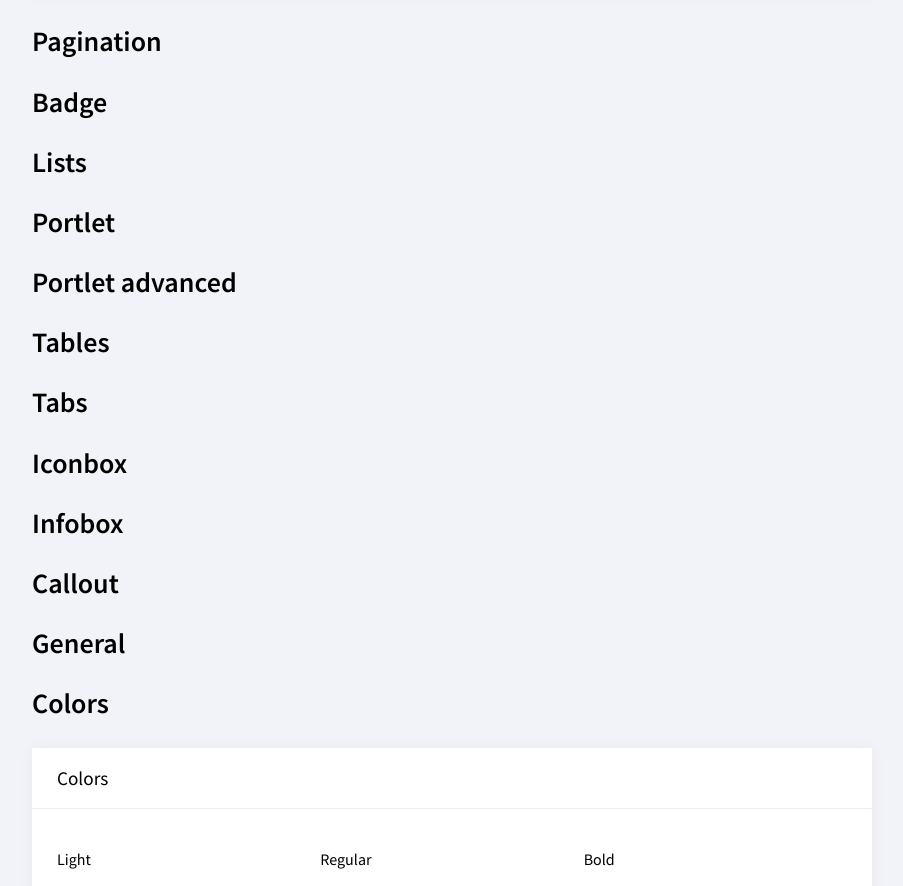
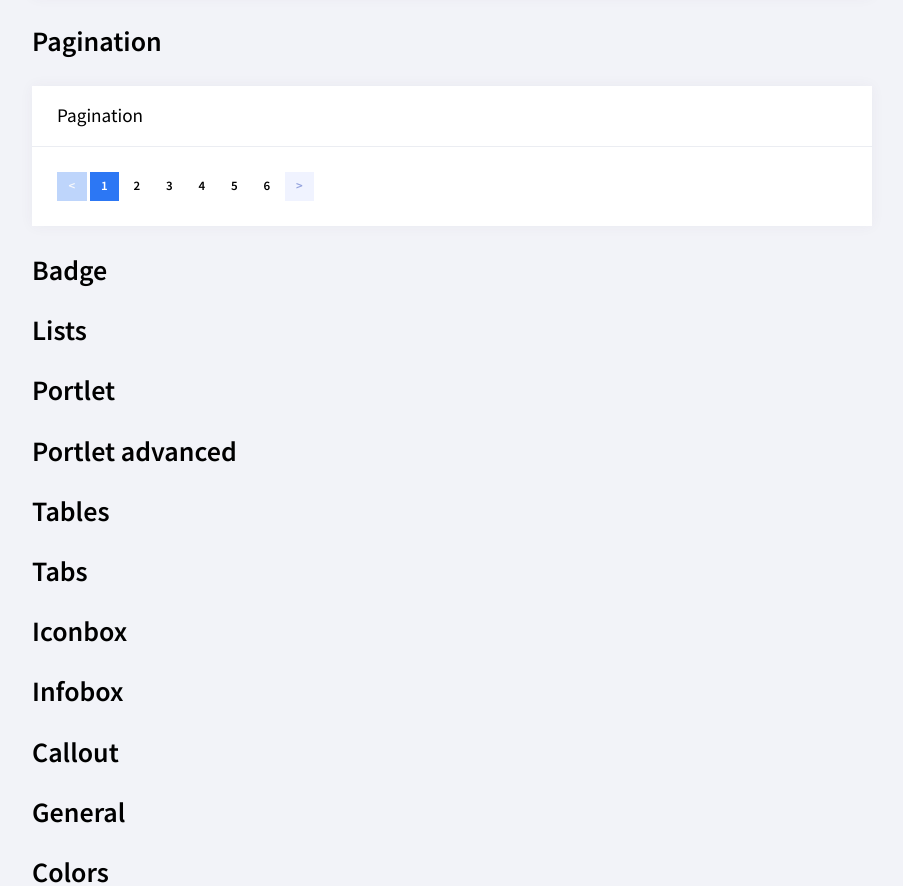
Before and after one commit to phansen88/asta, a website: page examples.html in a window 1280 px wide. Shown: the part 2558-3444 px from the top of the page, without its empty margins (188-1091 px from the left). Drawn offline with Linux system fonts and the light colour scheme.

Commit message:
Added pagination and updated example

```diff
--- a/examples.html
+++ b/examples.html
@@ -161,6 +161,21 @@
             </div>
         </div>
         <h3>Pagination</h3>
+        <div class="a-item">
+            <div class="a-item__heading">Pagination</div>
+            <div class="a-item__body" style="flex-direction: row; flex-wrap: wrap;">
+                <ul class="a-pager-nav">
+                    <li><a class="pager-link link--previous link--disabled">&lt;</a></li>
+                    <li><a class="pager-link link--active">1</a></li>
+                    <li><a class="pager-link">2</a></li>
+                    <li><a class="pager-link">3</a></li>
+                    <li><a class="pager-link">4</a></li>
+                    <li><a class="pager-link">5</a></li>
+                    <li><a class="pager-link">6</a></li>
+                    <li><a class="pager-link link--next">&gt;</a></li>
+                </ul>
+            </div>
+        </div>
         <h3>Badge</h3>
         <h3>Lists</h3>
         <h3>Portlet</h3>
--- /dev/null
+++ b/src/sass/components/_a-pagination.scss
@@ -0,0 +1,49 @@
+.a-pager-nav {
+    display: flex;
+    display: -webkit-box;
+    display: -ms-flexbox;
+    margin: 0;
+    padding: 0;
+    > li {
+        padding: 0;
+        margin-right: 3px;
+        display: inline-block;
+        &:last-child {
+            margin-right: 0;
+        }
+        > .pager-link {
+            cursor: pointer;
+            display: -webkit-box;
+            display: -ms-flexbox;
+            display: flex;
+            -webkit-box-pack: center;
+            -ms-flex-pack: center;
+            justify-content: center;
+            -webkit-box-align: center;
+            -ms-flex-align: center;
+            align-items: center;
+            height: 1.03125rem;
+            min-width: 1.03125rem;
+            padding: 0.40625rem;
+            border-radius: 3px;
+            border-radius: 0;
+            position: relative;
+            font-size: 0.8125rem;
+            line-height: 1rem;
+            font-weight: 600;
+            &.link--previous, &.link--next {
+                color: #93a2dd;
+                background: #f0f3ff;
+            }
+            &.link--disabled {
+                color: $shadow-white;
+                background: $link-blue;
+                opacity: 0.3;
+            }
+            &.link--active {
+                background: $link-blue;
+                color: $white;
+            }
+        }
+    }
+}
--- a/src/sass/main.scss
+++ b/src/sass/main.scss
@@ -9,4 +9,5 @@
 @import 'theme/themes';
 @import 'components/a-item';
 @import 'components/a-navs';
-@import 'components/a-accordion'
+@import 'components/a-accordion';
+@import 'components/a-pagination';
```
Also changed, not shown: dist/css/styles.css, 1 other file.
